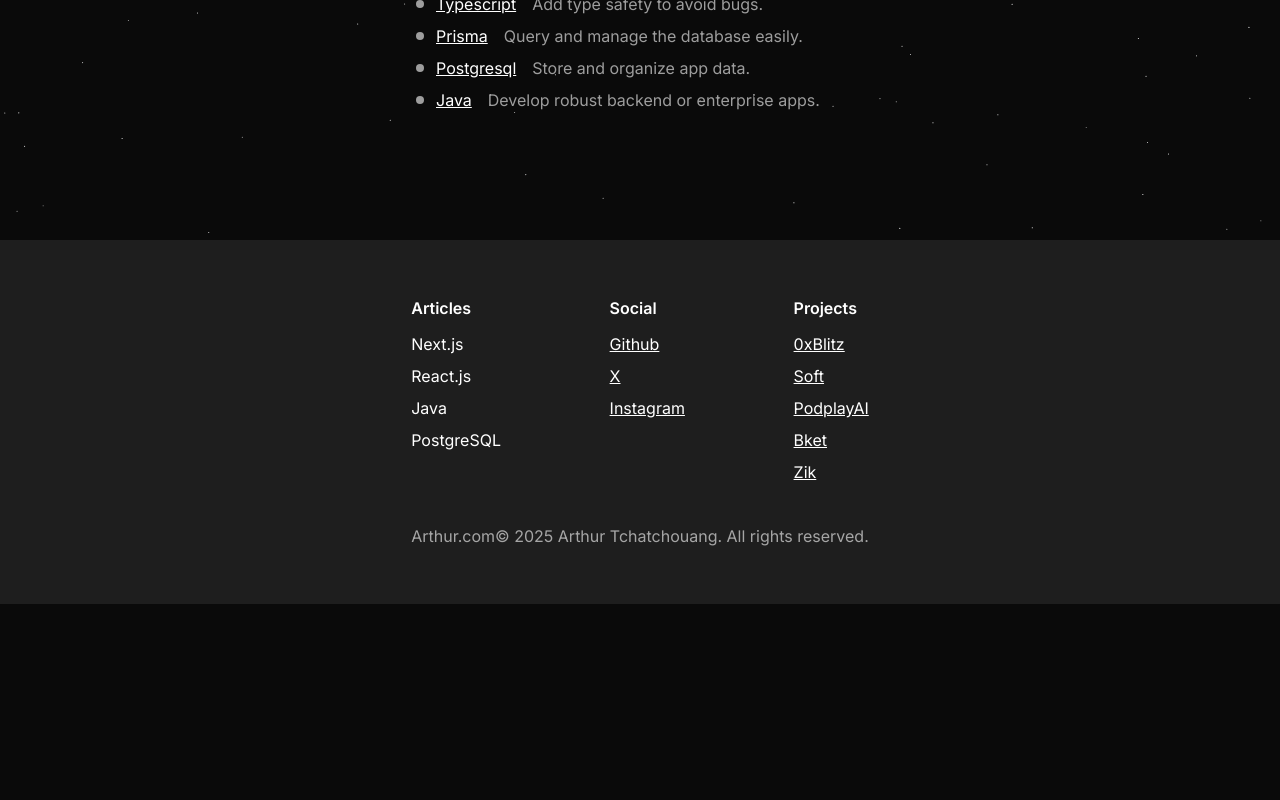
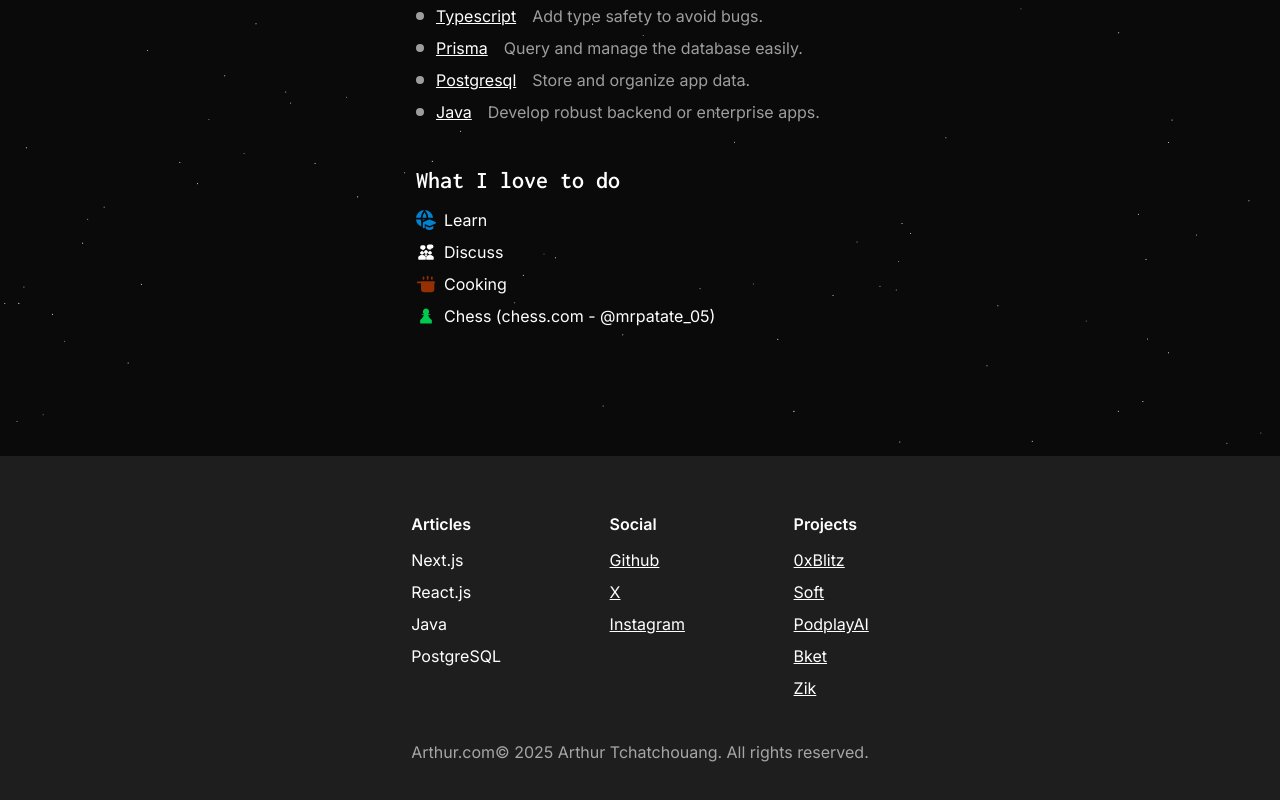
Before and after one commit to Arthur05-FT/portfolio, a Next.js app: page / in a window 1280 px wide. Shown: the part 840-1640 px from the top of the page. Before the commit the page ends 1444 px from the top, so only its background shows below. Built offline with nearby package versions, Linux system fonts and the light colour scheme.

Commit message:
feat: add Hobbies component and integrate it into the Home page

```diff
--- /dev/null
+++ b/src/app/components/hobbies.tsx
@@ -0,0 +1,137 @@
+import React from "react";
+import Section from "./layout/section";
+
+const Hobbies = () => {
+  const hobbies = [
+    {
+      name: "Learn",
+      svg: (
+        <svg
+          xmlns="http://www.w3.org/2000/svg"
+          width="20"
+          height="20"
+          viewBox="0 0 14 14"
+        >
+          <path
+            fill="oklch(58.8% 0.158 241.966)"
+            fill-rule="evenodd"
+            d="M0 5.368A6.007 6.007 0 0 1 5.58 0a.624.624 0 0 0-.093.093a10.129 10.129 0 0 0-2.209 5.275zM3.652 8.91c0 .044.002.088.005.131v2.496A6.011 6.011 0 0 1 0 6.618h3.278c.073.66.21 1.31.41 1.939a1.75 1.75 0 0 0-.036.352Zm.885-2.29h1.75l-1.58.684a1.749 1.749 0 0 0-.051.023a8.88 8.88 0 0 1-.12-.708Zm7.41-1.25H8.665A10.129 10.129 0 0 0 6.457.092A.625.625 0 0 0 6.363 0a6.007 6.007 0 0 1 5.584 5.368Zm-7.41 0h2.87a8.879 8.879 0 0 0-1.435-3.831a8.879 8.879 0 0 0-1.435 3.83ZM9.65 6.71a.546.546 0 0 0-.434 0L5.242 8.432a.546.546 0 0 0-.116.068a.682.682 0 0 0-.349.596v3.028a.682.682 0 0 0 1.365 0v-2.3l3.074 1.331c.139.06.296.06.434 0l3.974-1.721a.546.546 0 0 0 0-1.002zm-2.933 4.51l2.024.877a1.74 1.74 0 0 0 1.383 0l2.024-.877v1.358c0 .12-.038.236-.11.33l-.435-.33l.434.331l-.001.002l-.002.002l-.004.006l-.012.015a2.127 2.127 0 0 1-.165.176c-.11.104-.27.237-.483.368c-.431.264-1.071.514-1.937.514c-.866 0-1.506-.25-1.936-.515a2.883 2.883 0 0 1-.61-.5a1.598 1.598 0 0 1-.037-.044l-.012-.015l-.004-.006l-.002-.002v-.002H6.83l.435-.33l-.435.33a.546.546 0 0 1-.11-.329l-.004-1.36Z"
+            clip-rule="evenodd"
+          />
+        </svg>
+      ),
+    },
+    {
+      name: "Discuss",
+      svg: (
+        <svg
+          xmlns="http://www.w3.org/2000/svg"
+          width="20"
+          height="20"
+          viewBox="0 0 48 48"
+        >
+          <g fill="currentColor">
+            <path d="M18.5 26c0 2.21-1.79 4-4 4s-4-1.79-4-4s1.79-4 4-4s4 1.79 4 4Z" />
+            <path
+              fill-rule="evenodd"
+              d="M14.5 28a1.999 1.999 0 1 0 0-4a1.999 1.999 0 1 0 0 4Zm0 2c2.21 0 4-1.79 4-4s-1.79-4-4-4s-4 1.79-4 4s1.79 4 4 4Z"
+              clip-rule="evenodd"
+            />
+            <path d="M6 36.545C6 33.523 11.663 32 14.5 32c2.837 0 8.5 1.523 8.5 4.545V42H6v-5.455Z" />
+            <path
+              fill-rule="evenodd"
+              d="M8.334 35.983c-.316.312-.334.491-.334.563V40h13v-3.455c0-.07-.018-.25-.334-.562c-.334-.329-.885-.682-1.64-1.005C17.506 34.327 15.65 34 14.5 34s-3.007.327-4.526.978c-.755.323-1.306.676-1.64 1.005ZM14.5 32C11.663 32 6 33.523 6 36.545V42h17v-5.455C23 33.523 17.337 32 14.5 32Z"
+              clip-rule="evenodd"
+            />
+            <path d="M37.5 26c0 2.21-1.79 4-4 4s-4-1.79-4-4s1.79-4 4-4s4 1.79 4 4Z" />
+            <path
+              fill-rule="evenodd"
+              d="M33.5 28a1.999 1.999 0 1 0 0-4a1.999 1.999 0 1 0 0 4Zm0 2c2.21 0 4-1.79 4-4s-1.79-4-4-4s-4 1.79-4 4s1.79 4 4 4Z"
+              clip-rule="evenodd"
+            />
+            <path d="M28 24c0 2.21-1.79 4-4 4s-4-1.79-4-4s1.79-4 4-4s4 1.79 4 4Z" />
+            <path
+              fill-rule="evenodd"
+              d="M24 26a1.999 1.999 0 1 0 0-4a1.999 1.999 0 1 0 0 4Zm0 2c2.21 0 4-1.79 4-4s-1.79-4-4-4s-4 1.79-4 4s1.79 4 4 4Z"
+              clip-rule="evenodd"
+            />
+            <path d="M23 12.833A4.833 4.833 0 0 0 18.167 8h-3.169a4.998 4.998 0 0 0-.181 9.993L15 18v2s8-1.167 8-7.167Zm3-1.597A5.236 5.236 0 0 1 31.236 6H37a5 5 0 0 1 0 10h-2v3s-9-1.264-9-7.764Zm-1 25.309C25 33.523 30.663 32 33.5 32c2.837 0 8.5 1.523 8.5 4.545V42H25v-5.455Z" />
+            <path
+              fill-rule="evenodd"
+              d="M27.334 35.983c-.316.312-.334.491-.334.563V40h13v-3.455c0-.07-.018-.25-.334-.562c-.334-.329-.885-.682-1.64-1.005C36.506 34.327 34.65 34 33.5 34s-3.007.327-4.526.978c-.755.323-1.306.676-1.64 1.005ZM33.5 32c-2.837 0-8.5 1.523-8.5 4.545V42h17v-5.455C42 33.523 36.337 32 33.5 32ZM24 35v-.455c0-1.677-1.847-2.893-4.005-3.643A9.41 9.41 0 0 1 24 30a9.41 9.41 0 0 1 4.005.902c-2.158.75-4.005 1.966-4.005 3.643V35Z"
+              clip-rule="evenodd"
+            />
+            <path
+              fill-rule="evenodd"
+              d="M24 35v-.455c0-.893.524-1.656 1.34-2.287l.141-.105c.697-.506 1.58-.923 2.524-1.25a9.496 9.496 0 0 0-2.968-.845a9.286 9.286 0 0 0-2.074 0a9.495 9.495 0 0 0-2.968.844c.943.328 1.827.745 2.523 1.25c.048.035.095.07.141.106c.817.63 1.34 1.394 1.34 2.287V35H24Z"
+              clip-rule="evenodd"
+            />
+          </g>
+        </svg>
+      ),
+    },
+    {
+      name: "Cooking",
+      svg: (
+        <svg
+          xmlns="http://www.w3.org/2000/svg"
+          width="20"
+          height="20"
+          viewBox="0 0 48 48"
+        >
+          <mask id="ipSCook0">
+            <g
+              fill="oklch(75% 0.183 55.934)"
+              stroke="oklch(75% 0.183 55.934)"
+              stroke-linecap="round"
+              stroke-linejoin="round"
+              stroke-width="4"
+            >
+              <path
+                fill="oklch(75% 0.183 55.934)"
+                d="M42 36V20H14v16a6 6 0 0 0 6 6h16a6 6 0 0 0 6-6Z"
+              />
+              <path d="M4 20h40M18 8v4m10-6v6m10-4v4" />
+            </g>
+          </mask>
+          <path
+            fill=" oklch(64.6% 0.222 41.116)"
+            d="M0 0h48v48H0z"
+            mask="url(#ipSCook0)"
+          />
+        </svg>
+      ),
+    },
+    {
+      name: "Chess (chess.com - @mrpatate_05)",
+      link: "https://www.chess.com/member/mrpatate_05",
+      svg: (
+        <svg
+          xmlns="http://www.w3.org/2000/svg"
+          width="20"
+          height="20"
+          viewBox="0 0 24 24"
+        >
+          <path
+            fill="oklch(72.3% 0.219 149.579)"
+            d="M5 21v-4.27q2.373-1.672 3.235-3.307q.861-1.634 1.217-2.923H6.866v-1h2.653q-.58-.511-.925-1.213T8.25 6.75q0-1.567 1.091-2.659Q10.433 3 12 3t2.659 1.091T15.75 6.75q0 .835-.344 1.537T14.48 9.5h2.673v1h-2.567q.336 1.27 1.188 2.914T19 16.73V21z"
+          />
+        </svg>
+      ),
+    },
+  ];
+  return (
+    <Section title="What I love to do">
+      <div className="list-disc flex flex-col gap-2">
+        {hobbies.map((item, index) => (
+          <div key={index} className="flex gap-2 items-center">
+            <span>{item.svg}</span>
+            <span>{item.name}</span>
+          </div>
+        ))}
+      </div>
+    </Section>
+  );
+};
+
+export default Hobbies;
--- a/src/app/components/layout/header.tsx
+++ b/src/app/components/layout/header.tsx
@@ -13,7 +13,7 @@
         >
           Blog
         </Link>
-        <button className="cursor-pointer">
+        <button className="cursor-pointer p-2 rounded-lg hover:bg-[#2c2c2c] transition">
           <Languages size={20} />
         </button>
       </div>
--- a/src/app/page.tsx
+++ b/src/app/page.tsx
@@ -3,6 +3,7 @@
 import Me from "./components/me";
 import Project from "./components/project";
 import Skills from "./components/skills";
+import Hobbies from "./components/hobbies";
 
 const Home = () => {
   return (
@@ -11,6 +12,7 @@
       <Me />
       <Project />
       <Skills />
+      <Hobbies />
     </div>
   );
 };
```
